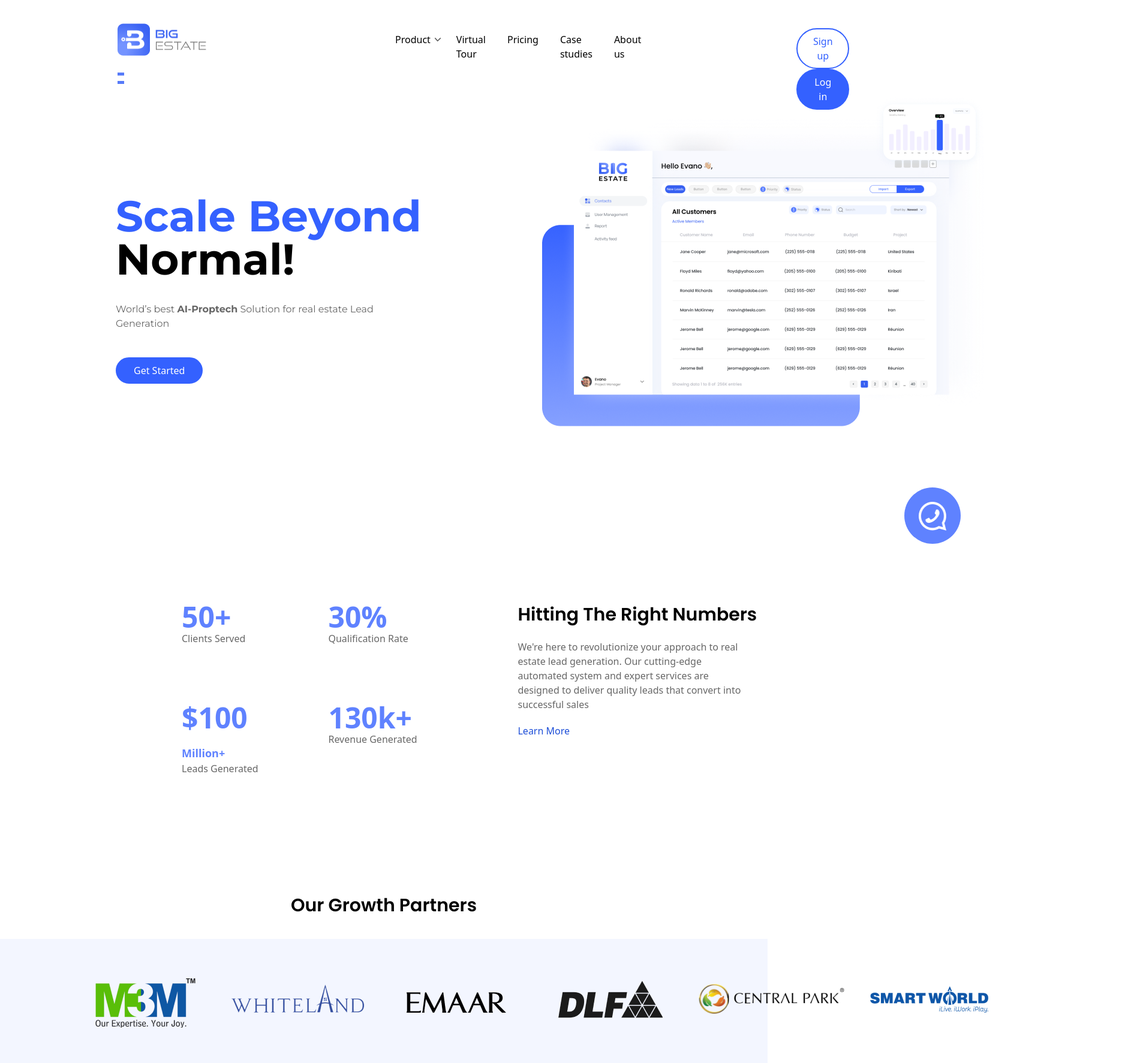
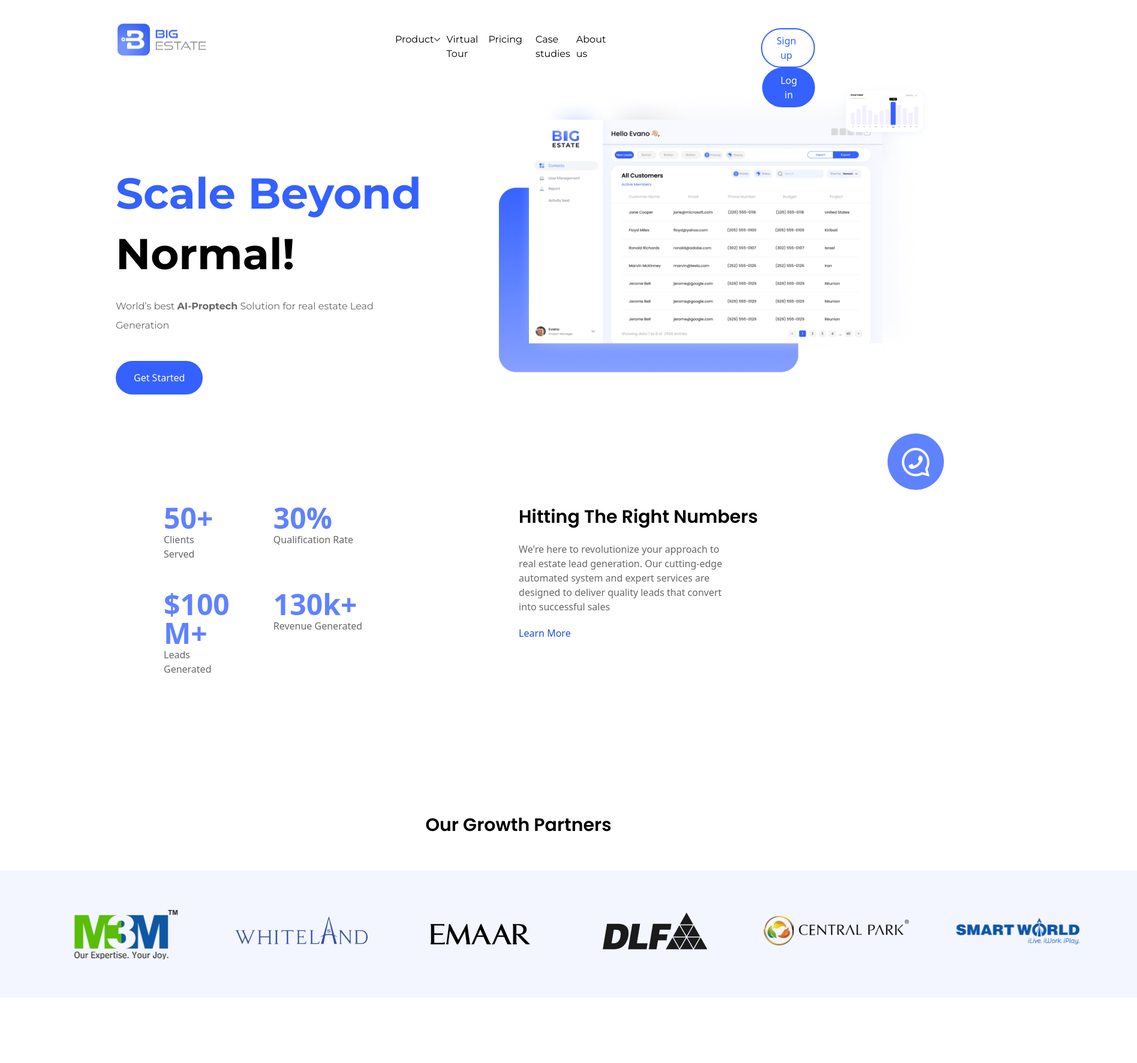
Before and after one commit to tokyo3001/big-estate, a React (Create React App) app: page / in a window 1280 px wide. Shown: the top 1773 px of the page at 60% size, 1896 px wide, since content can reach past the window. Built offline with nearby package versions, Linux system fonts and the light colour scheme.

Commit message:
fixed margins

```diff
--- a/src/components/Banner.jsx
+++ b/src/components/Banner.jsx
@@ -6,46 +6,46 @@ import whatsapp from '../images/whatsapp.png'
 function Banner() {
   return (
     <div className='grid'>
-        <div className='flex ml-[193px] '>
-            <div>
-                <p className='mt-[132px] font-display font-bold text-[#3461FF] w-[535px] h-[180px] text-7xl'>
+        <div className='flex '>
+            <div className='ml-[193px]'>
+                <p className='mt-[272px] font-display font-bold text-[#3461FF] leading-[101px] w-[535px] h-[202px] text-7xl'>
                     Scale Beyond <span className='text-black'>Normal!</span>
                 </p>
-                <p className='text-[#00000099] w-[456px] h-[50px] font-display'>
+                <p className='text-[#00000099] leading-[32px] mt-[21.43px] w-[456px] h-[65px] font-display'>
                     World’s best <span className='font-bold'>AI-Proptech</span> Solution for real estate Lead Generation
                 </p>
-                <button className=' mt-[41.57px] border-2 border-solid bg-[#3461FF] border-[#3461FF] text-white rounded-full pt-2 pb-2 pl-7 pr-7 '>
+                <button className=' mt-[41.57px] border-2 border-solid bg-[#3461FF] border-[#3461FF] text-white rounded-full pt-[14px] pb-[14px] pl-[28px] pr-[28px] '>
                     Get Started
                 </button>
             </div>
-            <div className='grid'>
-                <img src={banner} alt="banner" className='ml-44' />
-                <img src={bar} alt="bar" className='mt-[-550px] ml-[730px]' />
-                <button className='bg-[#5F82FF] w-[94px] h-[94px] rounded-full p-6 ml-[780px] mt-[102.38px]' >
+            <div className='grid mt-[145.4px]'>
+                <img src={banner} alt="banner" className='ml-[104px] w-[700px] h-[475.22px]' />
+                <img src={bar} alt="bar" className='mt-[-480px] ml-[670px] w-[154px] h-[92.69px]' />
+                <button className='bg-[#5F82FF] w-[94px] h-[94px] rounded-full p-6  mt-[102.38px] ml-[752px]' >
                     <img alt='whatsapp' src={whatsapp} className='w-[48px] h-[48px]'/>
                 </button>
             </div>
         </div>
         <div className='flex'>
-            <div className='ml-[255px] mt-[50px] grid grid-cols-2 '>
-                <div className='p-12'>
+            <div className=' mt-[23px] grid grid-cols-2 '>
+                <div className='ml-[273px] pb-12 '>
                     <p className='text-[#5F82FF] font-bold text-5xl'>50+</p>
                     <p className='text-[#00000099]'>Clients Served</p>
                 </div>
-                <div className='p-12'>
+                <div className='ml-[83px] pb-12 '>
                     <p className='text-[#5F82FF] font-bold text-5xl'>30%</p>
                     <p className='text-[#00000099]'>Qualification Rate</p>
                 </div>
-                <div className='p-12'>
-                    <p className='text-[#5F82FF] font-bold text-5xl'>$100 <span className='text-lg'>Million+</span></p>
+                <div className='ml-[273px] '>
+                    <p className='text-[#5F82FF] font-bold text-5xl'>$100 M+</p>
                     <p className='text-[#00000099]'>Leads Generated</p>
                 </div>
-                <div className='p-12'>
+                <div className='ml-[83px] '>
                     <p className='text-[#5F82FF] font-bold text-5xl'>130k+</p>
                     <p className='text-[#00000099]'>Revenue Generated</p>
                 </div>
             </div>
-            <div className='ml-[119.55px] mr-[184px] h-[240px] w-[659px] mt-[100px]'>
+            <div className='ml-[119.55px] mr-[184px] h-[240px] w-[659px] mt-[27px]'>
                 <p className='text-3xl font-display1'>Hitting The Right Numbers</p>
                 <p className='pt-6 mr-[180px] text-md text-[#00000099]'>
                     We're here to revolutionize your approach to real estate lead generation. Our cutting-edge automated system and expert services are designed to deliver quality leads that convert into successful sales
--- a/src/components/Choose.jsx
+++ b/src/components/Choose.jsx
@@ -7,11 +7,11 @@ import transparent from '../images/Mask grouptransparent.png'
 
 function Choose() {
   return (
-    <div className='mt-[150px]'>
-        <p className=' font-display1 text-3xl justify-center flex'>
+    <div className='mt-[126px]'>
+        <p className='ml-[770px] font-display1 w-[511px] h-[45px] text-3xl'>
             Why Choose Big Estate?
         </p>
-        <div className='flex mt-[38px] ml-[120px]'>
+        <div className='flex mt-[38px] ml-[197px]'>
             <div>
                 <div className='bg-[#3461FF] ml-[197px] rounded-full w-[150px] h-[150px]'>
                     <img src={quality} alt="" className='p-4 pt-12 pl-7'/>
@@ -25,7 +25,7 @@ function Choose() {
                 <div className='bg-[#3461FF] ml-[80px] rounded-full w-[150px] h-[150px]'>
                     <img src={cpl} alt="" className='p-4 pt-6 pl-7'/>
                 </div>
-                <div className='rounded-xl shadow-slate-700 shadow-2xl mt-[-40px] ml-[40px] w-[230px] h-[170px] pt-16 pl-5'>
+                <div className='rounded-xl shadow-slate-700 shadow-2xl mt-[-40px] ml-[36px] w-[230px] h-[170px] pt-16 pl-5'>
                     <p className='text-lg font-display1'>Reduced CPL</p>
                     <p className='pt-2 text-sm w-[196px] h-[54px]'>All Based Targeting For 30% More Qualifies Leads</p>
                 </div>
@@ -34,7 +34,7 @@ function Choose() {
                 <div className='bg-[#3461FF] ml-[80px] rounded-full w-[150px] h-[150px]'>
                     <img src={inhouse} alt="" className='p-4 pt-9 pl-8'/>
                 </div>
-                <div className='rounded-xl shadow-slate-700 shadow-2xl mt-[-40px] ml-[40px] w-[230px] h-[170px] pt-16 pl-5'>
+                <div className='rounded-xl shadow-slate-700 shadow-2xl mt-[-40px] ml-[36px] w-[230px] h-[170px] pt-16 pl-5'>
                     <p className='text-lg font-display1'>In-House Algorithm</p>
                     <p className='pt-2 text-sm w-[196px] h-[54px]'>Proven inhouse algorithms based on geo targeting</p>
                 </div>
@@ -43,7 +43,7 @@ function Choose() {
                 <div className='bg-[#3461FF] ml-[80px] rounded-full w-[150px] h-[150px]'>
                     <img src={sales} alt="" className='p-4 pt-9 pl-9'/>
                 </div>
-                <div className='rounded-xl shadow-slate-700 shadow-2xl mt-[-40px] ml-[40px] w-[230px] h-[170px] pt-16 pl-5'>
+                <div className='rounded-xl shadow-slate-700 shadow-2xl mt-[-40px] ml-[36px] w-[230px] h-[170px] pt-16 pl-5'>
                     <p className='text-lg font-display1'>Sales Cycle</p>
                     <p className='pt-2 text-sm w-[196px] h-[54px]'>Shorten your sale cycle by 2x with our data driven solutions </p>
                 </div>
@@ -52,7 +52,7 @@ function Choose() {
                 <div className='bg-[#3461FF] ml-[80px] rounded-full w-[150px] h-[150px]'>
                     <img src={transparent} alt="" className='p-4 pt-12 pl-12'/>
                 </div>
-                <div className='rounded-xl shadow-slate-700 shadow-2xl mt-[-40px] ml-[40px] w-[230px] h-[170px] pt-16 pl-5'>
+                <div className='rounded-xl shadow-slate-700 shadow-2xl mt-[-40px] ml-[36px] w-[230px] h-[170px] pt-16 pl-5'>
                     <p className='text-lg font-display1'>100% Transparency</p>
                     <p className='pt-2 text-sm w-[196px] h-[54px]'>lead security with our bit to bit encryption</p>
                 </div>
--- a/src/components/Header.jsx
+++ b/src/components/Header.jsx
@@ -1,30 +1,27 @@
 import React from 'react'
 import logo from '../images/logo.png'
-import rectangle from '../images/logo-rectangle.png'
 import arrow from '../images/arrow.png'
 
 function Header() {
   return (
-    <div className='flex h-48'>
+    <div className='flex h-28 fixed bg-white'>
         <div className='h-[54.05px] w-[148.62px] absolute left-[196px] top-[38.55px] grid'>
             <img alt='logo' src={logo} className=''/>
-            <img alt='logo-rectangle' src={rectangle} className='mt-[27.4px]'/>
-            <img alt='logo-rectangle' src={rectangle} className='mt-[9px]'/>
         </div>
-        <div>
-            <ul className='flex gap-9 ml-[659px] mt-[54px]'>
+        <div className=''>
+            <ul className='flex ml-[659px] mt-[54px] font-display'>
                 <li className='flex'>Product
-                    <img src={arrow} alt="arrow" className='w-[12px] h-[6px] mt-[9px] ml-[7px]'/>
+                    <img src={arrow} alt="arrow" className='w-[12px] h-[6px] mt-[9px]'/>
                 </li>
-                <li>Virtual Tour</li>
-                <li>Pricing</li>
-                <li>Case studies</li>
-                <li>About us</li>
+                <li className='ml-[21px]'>Virtual Tour</li>
+                <li className='ml-[17px]'>Pricing</li>
+                <li className='ml-[22px]'>Case studies</li>
+                <li className='ml-[10px]'>About us</li>
             </ul>
         </div>
-        <div className='ml-[259px] mt-[47px]'>
-            <button className='border-2 border-solid border-[#3461FF] text-[#3461FF] rounded-full pt-2 pb-2 pl-6 pr-6 '>Sign up</button>
-            <button className='border-2 border-solid bg-[#3461FF] border-[#3461FF] text-white rounded-full pt-2 pb-2 pl-7 pr-7 '>Log in</button>
+        <div className='ml-[259px] mt-[47px] '>
+            <button className='border-2 border-solid border-[#3461FF] text-[#3461FF] rounded-full pt-[7px] pb-[7px] pl-[20px] pr-[26px] '>Sign up</button>
+            <button className='border-2 border-solid bg-[#3461FF] border-[#3461FF] text-white rounded-full pt-[7px] pb-[7px] pl-[28px] pr-[28px] ml-[2px]'>Log in</button>
         </div>
     </div>
   )
--- a/src/components/Partners.jsx
+++ b/src/components/Partners.jsx
@@ -8,17 +8,17 @@ import smartworld from '../images/smartworld.png'
 
 function Partners() {
   return (
-    <div className='mt-[150px]'>
-        <p className=' font-display1 text-3xl justify-center flex'>
+    <div className='mt-[230px]'>
+        <p className=' font-display1 w-[1337px] h-[56px] text-3xl ml-[196px] flex justify-center'>
             Our Growth Partners
         </p>
-        <div className='w-full h-[212px] mt-[38px] bg-[#F3F6FF] flex pl-28' >
-            <img className='w-[263px] h-[116px] mt-12' src={m3m} alt="" />
-            <img className='w-[263px] h-[116px] mt-12' src={whiteland} alt="" />
-            <img className='w-[263px] h-[116px] mt-12' src={emaar} alt="" />
-            <img className='w-[263px] h-[116px] mt-12' src={dlf} alt="" />
-            <img className='w-[263px] h-[116px] mt-12' src={centralpark} alt="" />
-            <img className='w-[263px] h-[116px] mt-12' src={smartworld} alt="" />
+        <div className='w-[1896px] h-[212px] mt-[38px] bg-[#F3F6FF] flex' >
+            <img className='w-[263px] h-[116px] mt-12 ml-[75px]' src={m3m} alt="" />
+            <img className='w-[263px] h-[116px] mt-12 ml-[34px]' src={whiteland} alt="" />
+            <img className='w-[263px] h-[116px] mt-12 ml-[34px]' src={emaar} alt="" />
+            <img className='w-[263px] h-[116px] mt-12 ml-[34px]' src={dlf} alt="" />
+            <img className='w-[263px] h-[116px] mt-12 ml-[34px]' src={centralpark} alt="" />
+            <img className='w-[263px] h-[116px] mt-12 ml-[34px]' src={smartworld} alt="" />
         </div>
     </div>
   )
```
